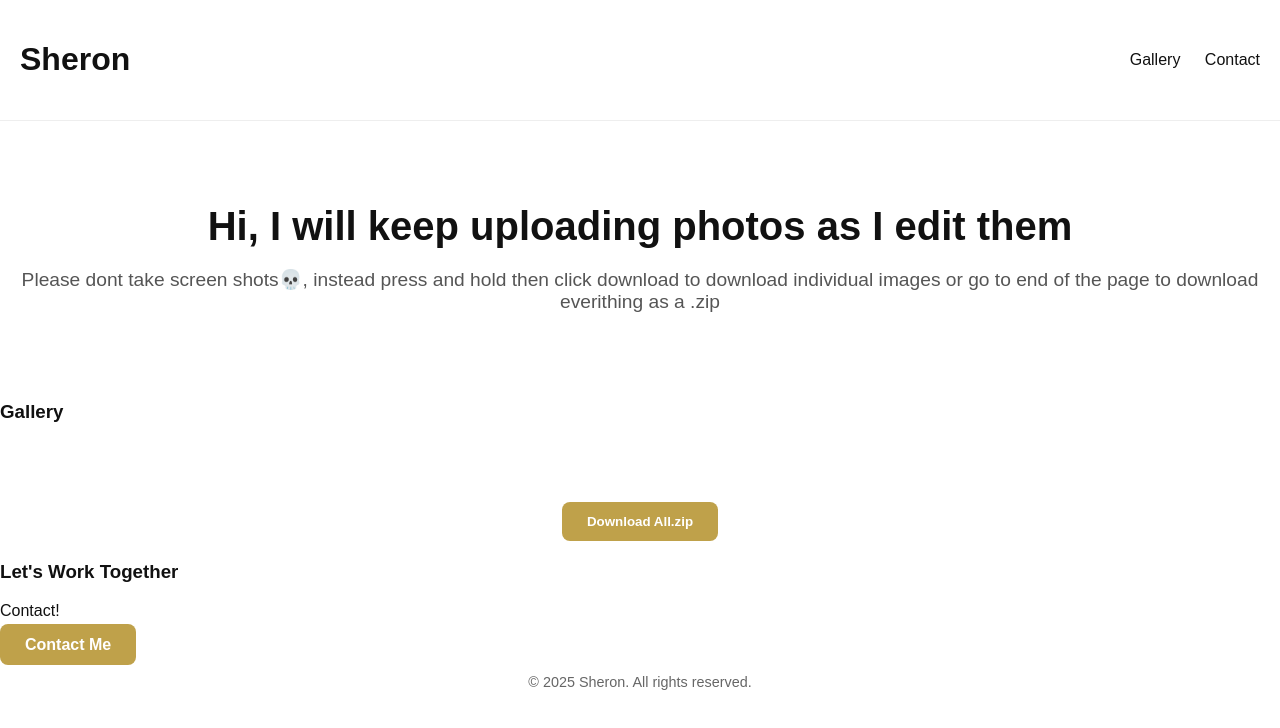
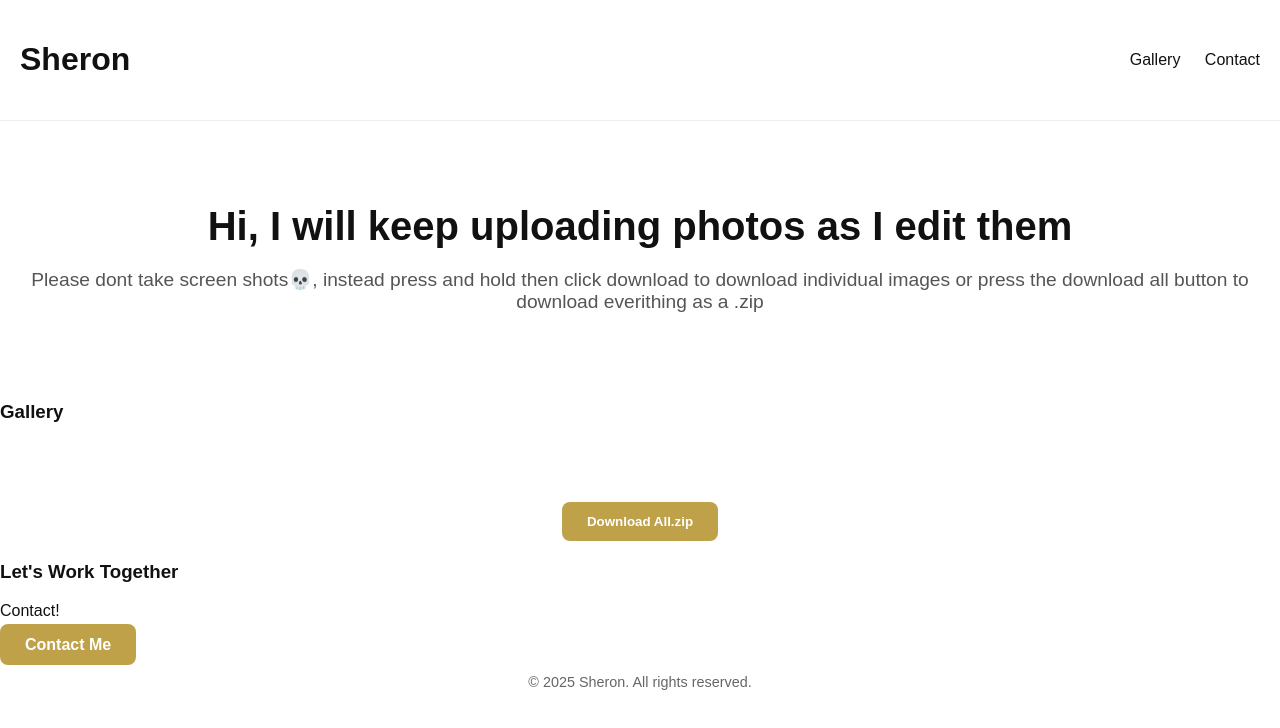
Before and after one commit to shrnsji-photo/Onam-2k25, a plain HTML site: page index.html in a window 1280 px wide. Drawn offline with Linux system fonts and the light colour scheme; no server answers.

Commit message:
Update index.html

```diff
--- a/index.html
+++ b/index.html
@@ -18,7 +18,7 @@
 <section class="hero" id="about">
   <div class="hero-text">
     <h2>Hi, I will keep uploading photos as I edit them </h2>
-    <p>Please dont take screen shots💀, instead press and hold then click download to download individual images or go to end of the page to download everithing as a .zip </p>
+    <p>Please dont take screen shots💀, instead press and hold then click download to download individual images or press the download all button to download everithing as a .zip </p>
   </div>
 </section>
 
```
